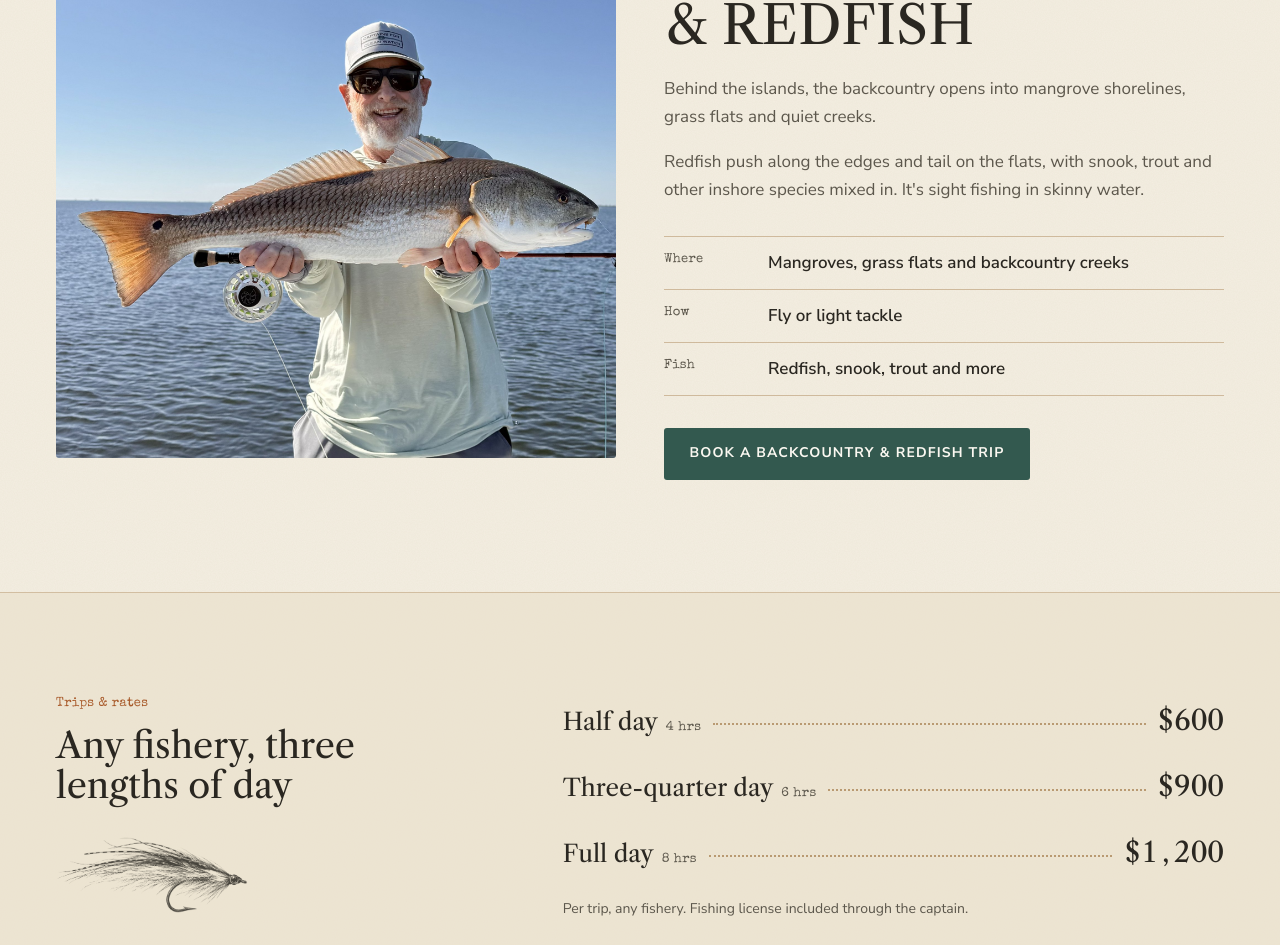
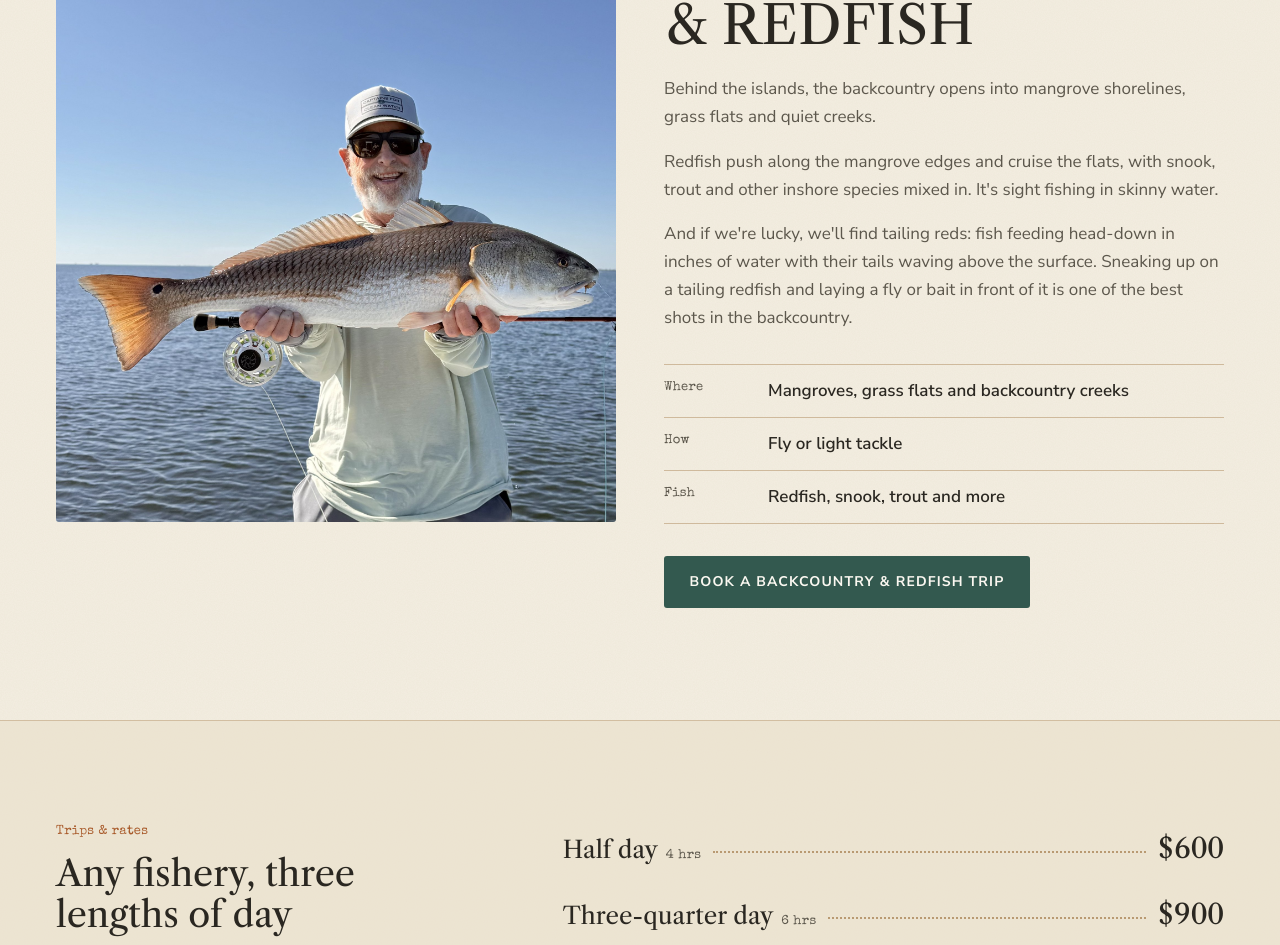
Before and after one commit to alexbaumann1108/https-github.com-nextlevelbuilder-ui-ux-pro-max-skill, a Next.js app in the folder frigate/website/: page /fishery in a window 1280 px wide. Shown: the part 2865-3810 px from the top of the page. Built offline with nearby package versions, Linux system fonts and the light colour scheme; no server answers.

Commit message:
Backcountry: add tailing redfish
Co-Authored-By: Claude Opus 5.5 <noreply@anthropic.com>
Claude-Session: https://claude.ai/code/session_01E2XTvEi7G3cUwdy5bTAxUt

```diff
--- a/frigate/website/src/content/fishery.ts
+++ b/frigate/website/src/content/fishery.ts
@@ -83,7 +83,8 @@ export const experiences: Experience[] = [
       "The mangroves, grass flats and backcountry creeks, in search of redfish, snook and other inshore species.",
     body: [
       "Behind the islands, the backcountry opens into mangrove shorelines, grass flats and quiet creeks.",
-      "Redfish push along the edges and tail on the flats, with snook, trout and other inshore species mixed in. It's sight fishing in skinny water.",
+      "Redfish push along the mangrove edges and cruise the flats, with snook, trout and other inshore species mixed in. It's sight fishing in skinny water.",
+      "And if we're lucky, we'll find tailing reds: fish feeding head-down in inches of water with their tails waving above the surface. Sneaking up on a tailing redfish and laying a fly or bait in front of it is one of the best shots in the backcountry.",
     ],
     notes: [
       { label: "Where", value: "Mangroves, grass flats and backcountry creeks" },
```
